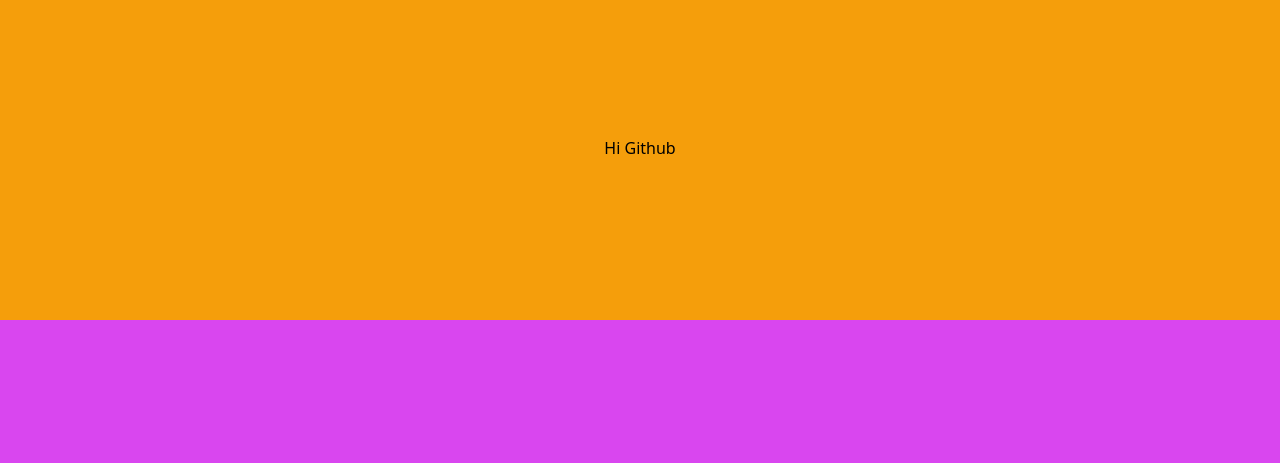
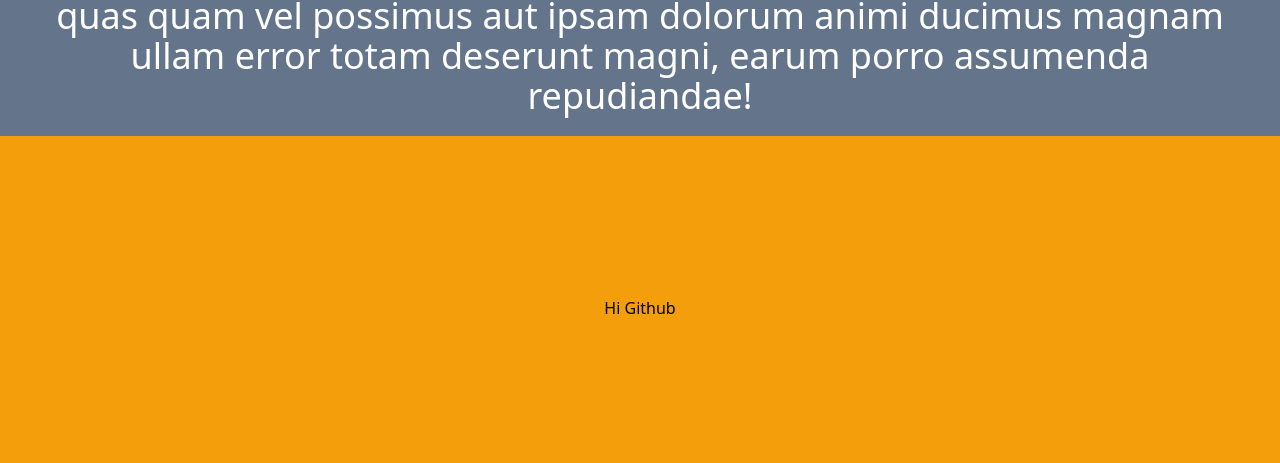
Before and after one commit to k1xd-fr/lesson26.2, a website: page index.html in a window 1280 px wide. Shown: the part 104-567 px from the top of the page. Drawn offline with Linux system fonts and the light colour scheme.

Commit message:
change header #3

```diff
--- a/index.html
+++ b/index.html
@@ -10,6 +10,7 @@
 <body>
     <header class="p-5 bg-slate-500 text-slate-100 ">
         <h3 class="text-center text-4xl">Hello Git </h3>
+        <p class="text-white text-4xl text-center maw-w-md" >Lorem ipsum dolor sit amet consectetur adipisicing elit. Nulla officiis a quas quam vel possimus aut ipsam dolorum animi ducimus magnam ullam error totam deserunt magni, earum porro assumenda repudiandae!</p>
     </header>
     <section class="p-40 bg-amber-500 flex justify-center">
         <h2>Hi Github</h2>
```
